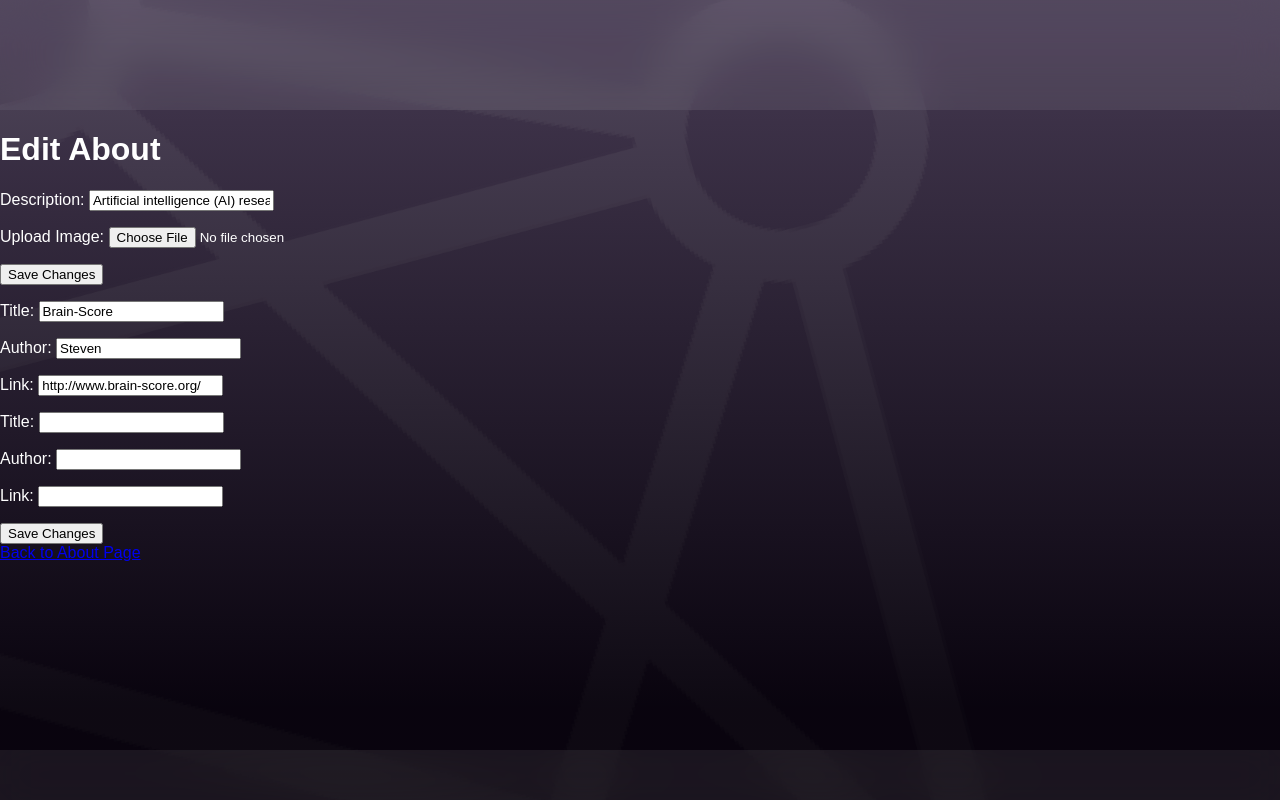
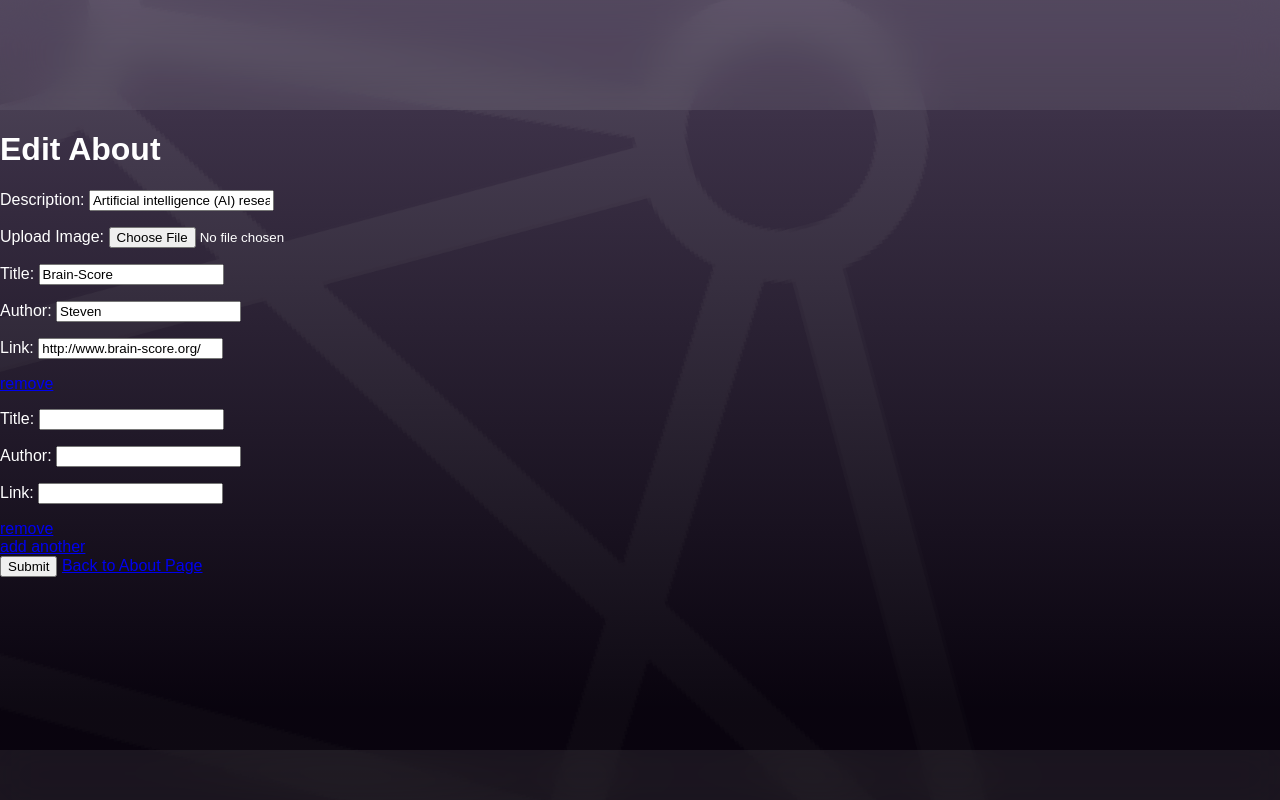
Before and after one commit to nathanlogie/neuro_arcade, a Django app: page /about/edit_about/ in a window 1280 px wide. Run offline with Django 3.2, Linux system fonts and the light colour scheme; the visitor is signed in with stand-in values (Sample User, id 1); some web fonts are replaced.

Commit message:
Fixed add publication dynamically

```diff
--- a/neuro_arcade/na/views.py
+++ b/neuro_arcade/na/views.py
@@ -212,16 +212,11 @@ def edit_about(request):
                     for chunk in image.chunks():
                         f.write(chunk)
 
-                data['image'] = 'images/' + image.name
-
-            if publication_forms.is_valid():
-                print("VALID p forms")
-            else:
-                print("NOT VALID")
+                data['image'] = '/images/' + image.name
 
             data['publications'] = []
             for publication in publication_forms:
-                if publication.is_valid():
+                if publication.is_valid() and publication is not None:
                     title = publication.cleaned_data['title']
                     author = publication.cleaned_data['author']
                     link = publication.cleaned_data['link']
@@ -235,7 +230,6 @@ def edit_about(request):
             context_dict["aboutForm"] = about_form
             context_dict["publicationForms"] = publication_forms
     else:
-        print("REQUEST METHOD NOT POST")
         context_dict["aboutForm"] = AboutForm(initial=data)
         context_dict["publicationForms"] = PublicationFormSet(initial=data['publications'])
 
--- /dev/null
+++ b/neuro_arcade/static/js/na/add_publication.js
@@ -0,0 +1,3 @@
+$(document).ready(function() {
+    $('.publication_form-container').formset();
+});
--- a/neuro_arcade/templates/edit_about.html
+++ b/neuro_arcade/templates/edit_about.html
@@ -1,29 +1,47 @@
 {% extends "base.html" %}
+{% load static %}
+
+{% block script_block %}
+    <script src="{% static 'js/na/add_publication.js' %}"></script>
+{% endblock %}
 
 {% block body_block %}
 
 <h1>Edit About</h1>
 
-<form method="POST" enctype="multipart/form-data">
+<form id="aboutForm" method="POST" enctype="multipart/form-data">
     {% csrf_token %}
     <p>Description: {{ aboutForm.description }}</p>
     <p>Upload Image: {{ aboutForm.image }}</p>
 
-    <input type="submit" value="Save Changes">
 </form>
 
-<form method="POST" enctype="multipart/form-data">
+<form id = "publicationForms" method="POST" enctype="multipart/form-data">
     {% csrf_token %}
     {{ publicationForms.management_form }}
 
-    {% for p in publicationForms %}
-        <p>Title: {{ p.title }}</p>
-        <p>Author: {{ p.author }}</p>
-        <p>Link: {{ p.link }}</p>
-    {% endfor %}
+    <div id="publication_form">
+        {% for p in publicationForms %}
+            <div class="publication_form-container">
+                <p>Title: {{ p.title }}</p>
+                <p>Author: {{ p.author }}</p>
+                <p>Link: {{ p.link }}</p>
+            </div>
+        {% endfor %}
+    </div>
 
-    <input type="submit" value="Save Changes">
+
 </form>
+
+<button type="button" onclick="submitForms()">Submit</button>
+
+<script>
+    function submitForms() {
+        document.getElementById("aboutForm").submit();
+        document.getElementById("publicationForms").submit();
+    }
+
+</script>
 
 <a href="{% url 'na:about' %}">Back to About Page</a>
 
```
